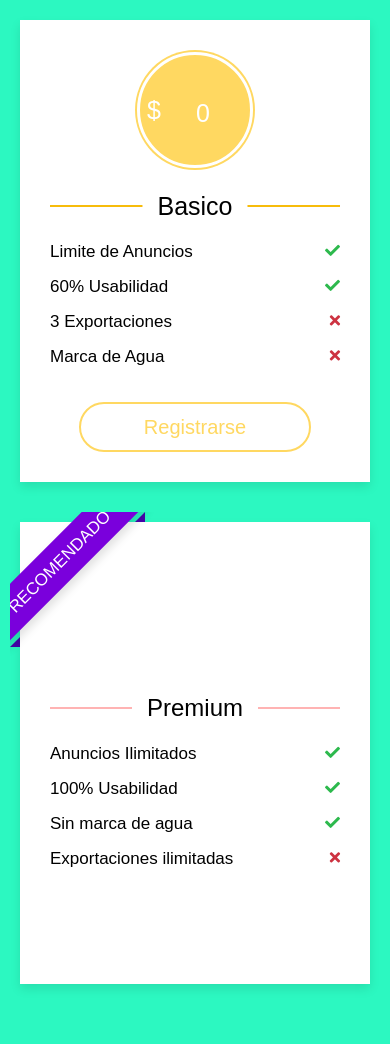
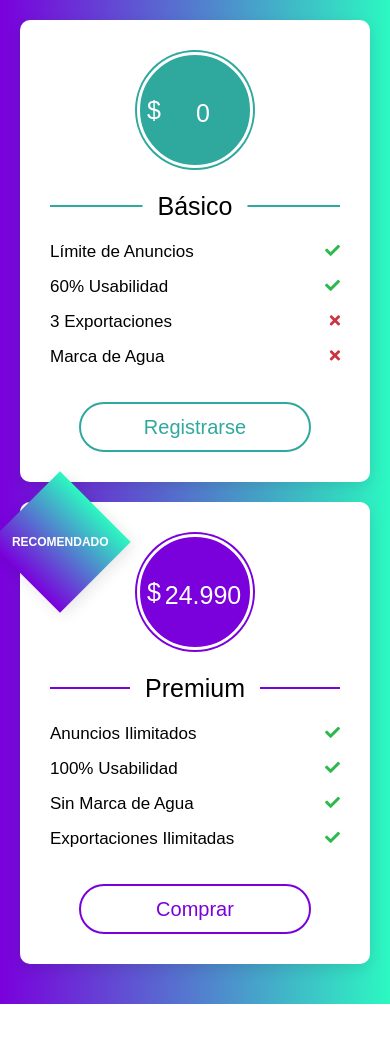
Before and after one commit to TYudy/Aglaia, a Flask app: page /Premium in a window 390 px wide. After the commit the page ends 1004 px from the top, so only its background shows below. Run offline with Flask 3, Linux system fonts and the light colour scheme.

Commit message:
RESPONSIVE

```diff
--- a/app/Static/css/General/pagoPremium.css
+++ b/app/Static/css/General/pagoPremium.css
@@ -1,43 +1,58 @@
-*{
+/* Estilos generales */
+* {
   margin: 0;
   padding: 0;
   box-sizing: border-box;
   font-family: 'Poppins', sans-serif;
 }
-body{
+
+body {
   display: flex;
   align-items: center;
   justify-content: center;
   min-height: 100vh;
   padding: 20px;
-  background: #2CF8C1;
+  background: linear-gradient(to right, #7a00dc, #2CF8C1);
 }
-.wrapper{
-  max-width: 1090px;
+
+.wrapper {
+  max-width: 1100px;
   width: 100%;
   margin: auto;
   display: flex;
   flex-wrap: wrap;
   justify-content: space-between;
 }
-.wrapper .table{
+
+.table {
   background: #fff;
-  width: calc(33% - 20px);
-  padding: 30px 30px;
+  width: calc(50% - 10px);
+  padding: 30px;
+  margin-bottom: 20px;
   position: relative;
-  box-shadow: 0 5px 10px rgba(0,0,0,0.1);
+  box-shadow: 0 5px 15px rgba(0, 0, 0, 0.1);
+  border-radius: 10px;
+  transition: transform 0.3s ease, box-shadow 0.3s ease;
 }
-.table .price-section{
+
+.table:hover {
+  transform: translateY(-10px);
+  box-shadow: 0 10px 25px rgba(0, 0, 0, 0.2);
+}
+
+.table .price-section {
   display: flex;
   justify-content: center;
 }
-.table .price-area{
+
+.table .price-area {
   height: 120px;
   width: 120px;
   border-radius: 50%;
   padding: 2px;
 }
-.price-area .inner-area{
+
+.price-area .inner-area {
   height: 100%;
   width: 100%;
   border-radius: 50%;
@@ -47,25 +62,29 @@
   color: #fff;
   position: relative;
 }
-.price-area .inner-area .text{
+
+.price-area .inner-area .text {
   font-size: 25px;
   font-weight: 400;
   position: absolute;
   top: -3px;
   left: 7px;
 }
-.price-area .inner-area .price{
+
+.price-area .inner-area .price {
   font-size: 25px;
   font-weight: 500;
   margin-left: 16px;
 }
-.table .package-name{
+
+.table .package-name {
   width: 100%;
   height: 2px;
   margin: 35px 0;
   position: relative;
 }
-.table .package-name::before{
+
+.table .package-name::before {
   position: absolute;
   top: 50%;
   left: 50%;
@@ -75,32 +94,39 @@
   padding: 0 15px;
   transform: translate(-50%, -50%);
 }
-.table .features li{
+
+.table .features li {
   margin-bottom: 15px;
   list-style: none;
   display: flex;
   justify-content: space-between;
 }
-.features li .list-name{
+
+.features li .list-name {
   font-size: 17px;
   font-weight: 400;
 }
-.features li .icon{
+
+.features li .icon {
   font-size: 15px;
 }
-.features li .icon.check{
+
+.features li .icon.check {
   color: #2db94d;
 }
-.features li .icon.cross{
+
+.features li .icon.cross {
   color: #cd3241;
 }
-.table .btn{
+
+.table .btn {
   width: 100%;
   display: flex;
   margin-top: 35px;
   justify-content: center;
 }
-.table .btn button{
+
+.table .btn button {
   width: 80%;
   height: 50px;
   color: #fff;
@@ -112,119 +138,94 @@
   cursor: pointer;
   transition: all 0.3s ease;
 }
-.table .btn button:hover{
+
+.table .btn button:hover {
   border-radius: 5px;
 }
-.basic .features li::selection{
-  background: #ffd861;
+
+.basic .features li::selection {
+  background: #2fa89e;
 }
-.basic ::selection,
+
 .basic .price-area,
-.basic .inner-area{
-  background: #ffd861;
+.basic .inner-area {
+  background: #2fa89e;
 }
-.basic .btn button{
-  border: 2px solid #ffd861;
+
+.basic .btn button {
+  border: 2px solid #2fa89e;
   background: #fff;
-  color: #ffd861;
+  color: #2fa89e;
 }
-.basic .btn button:hover{
-  background: #ffd861;
+
+.basic .btn button:hover {
+  background: #2fa89e;
   color: #fff;
 }
-.premium ::selection,
+
 .premium .price-area,
 .premium .inner-area,
-.premium .btn button{
+.premium .btn button {
+  background: #7a00dc;
+}
+
+.premium .btn button {
+  border: 2px solid #7a00dc;
   background: #fff;
+  color: #7a00dc;
 }
-.premium .btn button:hover{
-  background: #7A00DC;
+
+.premium .btn button:hover {
+  background: #7a00dc;
   color: #fff;
 }
-.ultimate ::selection,
-.ultimate .price-area,
-.ultimate .inner-area{
-  background: #43ef8b;
-}
-.ultimate .btn button{
-  border: 2px solid #43ef8b;
-  color: #43ef8b;
-  background: #fff;
-}
-.ultimate .btn button:hover{
-  background: #43ef8b;
-  color: #fff;
-}
-.basic .package-name{
-  background: #f7bc0b;
-}
-.premium .package-name{
-  background: #ffb3b3;
-}
-.ultimate .package-name{
-  background: #baf8d4;
-}
-.basic .package-name::before{
-  content: "Basico";
-}
-.premium .package-name::before{
-  content: "Premium";
-  font-size: 24px;
+
+.basic .package-name {
+  background: #2fa89e;
 }
 
+.premium .package-name {
+  background: #7a00dc;
+}
+
+.basic .package-name::before {
+  content: "Básico";
+}
+
+.premium .package-name::before {
+  content: "Premium";
+}
 
 @media (max-width: 1020px) {
-  .wrapper .table{
-    width: calc(50% - 20px);
-    margin-bottom: 40px;
+  .wrapper .table {
+    width: calc(50% - 10px);
   }
 }
-@media (max-width: 698px) {
-  .wrapper .table{
+
+@media (max-width: 768px) {
+  .wrapper .table {
     width: 100%;
   }
 }
-::selection{
-  color: #fff;
-}
-.table .ribbon{
-  width: 150px;
-  height: 150px;
+
+.table .ribbon {
+  width: 100px;
+  height: 100px;
   position: absolute;
   top: -10px;
   left: -10px;
-  overflow: hidden;
+  background: linear-gradient(to right, #7a00dc, #2cf8c1);
+  transform: rotate(-45deg);
+  display: flex;
+  justify-content: center;
+  align-items: center;
+  box-shadow: 0 5px 15px rgba(0, 0, 0, 0.1);
 }
-.table .ribbon::before,
-.table .ribbon::after{
-  position: absolute;
-  content: "";
-  z-index: -1;
-  display: block;
-  border: 7px solid #4606ac;
-  border-top-color: transparent;
-  border-left-color: transparent;
+
+.table .ribbon span {
+  color: #fff;
+  font-size: 12px;
+  font-weight: 700;
+  text-transform: uppercase;
+  transform: rotate(45deg);
 }
-.table .ribbon::before{
-  top: 0px;
-  right: 15px;
-}
-.table .ribbon::after{
-  bottom: 15px;
-  left: 0px;
-}
-.table .ribbon span{
-  position: absolute;
-  top: 30px;
-  right: 0;
-  transform: rotate(-45deg);
-  width: 200px;
-  background: #7A00DC;
-  padding: 10px 0;
-  color: #fff;
-  text-align: center;
-  font-size: 17px;
-  text-transform: uppercase;
-  box-shadow: 0 5px 10px rgba(0,0,0,0.12);
-}
--- a/app/Templates/General/registro.html
+++ b/app/Templates/General/registro.html
@@ -5,6 +5,7 @@
     <meta name="viewport" content="width=device-width, initial-scale=1.0">
     <title>Registro de Usuario</title>
     <link rel="stylesheet" href="{{ url_for('static', filename='css/General/registro.css') }}">
+    <link rel="stylesheet" href="registro-styles.css">
 </head>
 <body>
 <div class="container">
@@ -95,7 +96,6 @@
               </select>
           </div>
       </div>
-
         <div class="form-group row">
             <div class="col-sm-10 offset-sm-2">
                 <button type="submit" class="btn btn-primary">Registrarse</button>
@@ -103,5 +103,6 @@
         </div>
     </form>
 </div>
+<script src="cambioEstilo.js"></script>
 </body>
 </html>
--- a/app/Templates/General/versionPremium.html
+++ b/app/Templates/General/versionPremium.html
@@ -4,9 +4,9 @@
     <meta charset="UTF-8">
     <meta name="viewport" content="width=device-width, initial-scale=1.0">
     <title>Version Premium</title>
-    <link rel="stylesheet" href=" {{ url_for('static', filename='css/General/pagoPremium.css') }}">
+    <link rel="stylesheet" href="{{ url_for('static', filename='css/General/pagoPremium.css') }}">
     <link rel="stylesheet" href="https://cdnjs.cloudflare.com/ajax/libs/font-awesome/5.15.4/css/all.min.css">
-  </head>
+</head>
 <body>
   <div class="wrapper">
     <div class="table basic">
@@ -21,7 +21,7 @@
       <div class="package-name"></div>
       <ul class="features">
         <li>
-          <span class="list-name">Limite de Anuncios</span>
+          <span class="list-name">Límite de Anuncios</span>
           <span class="icon check"><i class="fas fa-check"></i></span>
         </li>
         <li>
@@ -45,7 +45,7 @@
         <div class="price-area">
           <div class="inner-area">
             <span class="text">$</span>
-            <span class="price">20.000</span>
+            <span class="price">24.990</span>
           </div>
         </div>
       </div>
@@ -60,12 +60,12 @@
           <span class="icon check"><i class="fas fa-check"></i></span>
         </li>
         <li>
-          <span class="list-name">Sin marca de agua</span>
+          <span class="list-name">Sin Marca de Agua</span>
           <span class="icon check"><i class="fas fa-check"></i></span>
         </li>
         <li>
-          <span class="list-name">Exportaciones ilimitadas</span>
-          <span class="icon cross"><i class="fas fa-times"></i></span>
+          <span class="list-name">Exportaciones Ilimitadas</span>
+          <span class="icon check"><i class="fas fa-check"></i></span>
         </li>
       </ul>
       <div class="btn"><button id="comprarBtn">Comprar</button></div>
@@ -79,6 +79,5 @@
         window.location.href = "{{url_for('pago')}}";
     });
   </script>
-
 </body>
 </html>
```
Also changed, not shown: app/Static/css/General/registro.css (+58 -40 lines), app/Static/css/Login.css (+66 -9 lines), app/Static/css/Patrocinador/Login.css (+37 -3 lines), app/Static/css/index.css (+145 -68 lines), app/Templates/General/Login.html (+5 -3 lines), app/Templates/index.html (+16 -43 lines).
